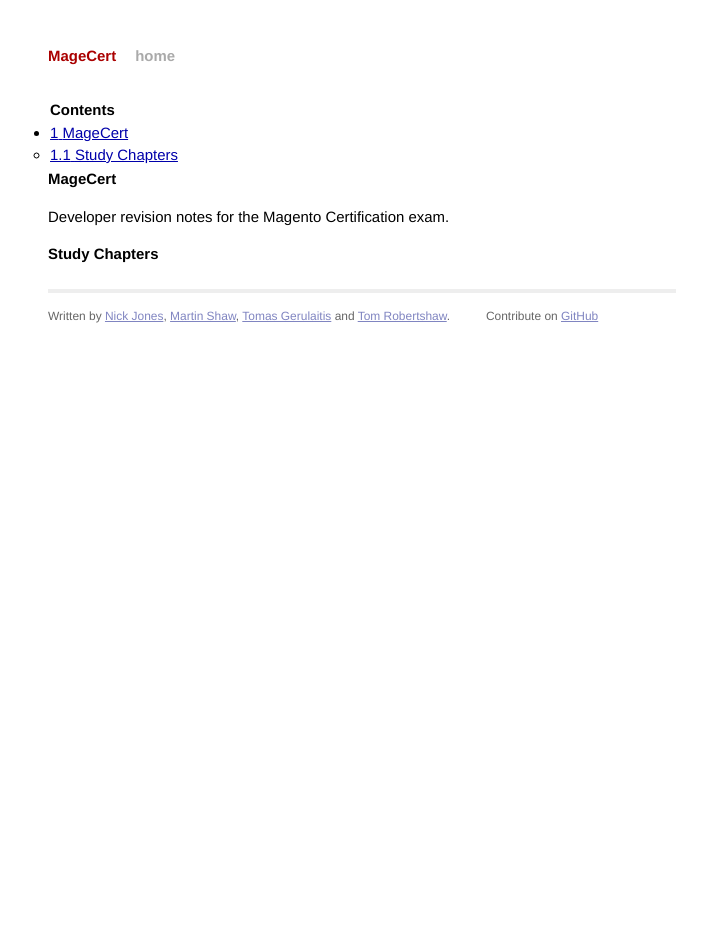
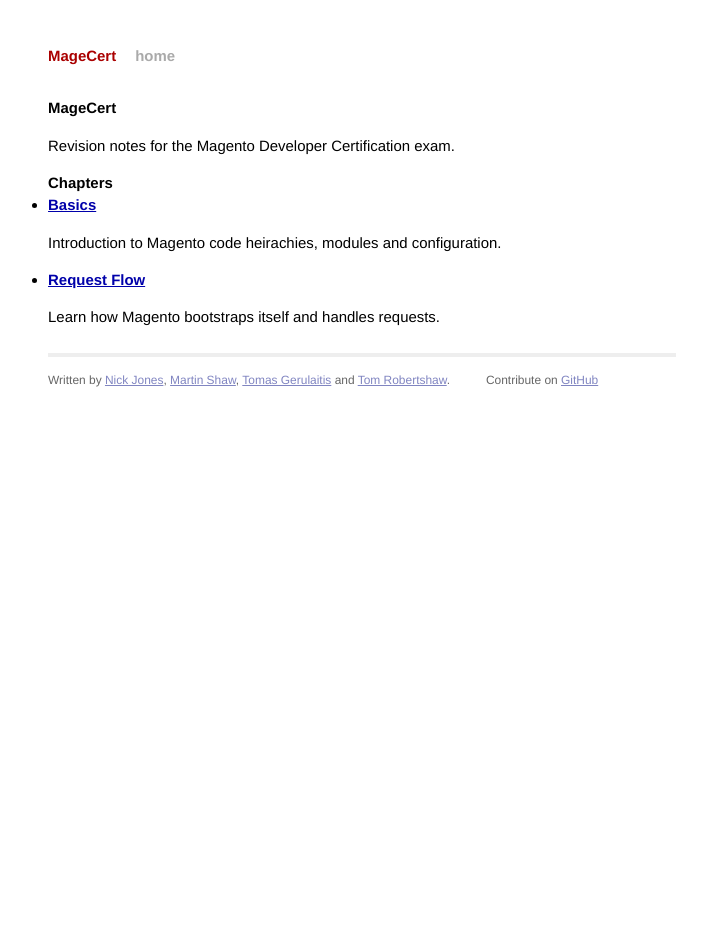
Before and after one commit to meanbee/magecert, a Jekyll site: the page built from index.html, in a window 1280 px wide. Shown: the whole page, without its empty margins (278-985 px from the left). Built offline with Jekyll 4.4.1, drawn with Linux system fonts in a browser that asks for light colours; Markdown is read by kramdown in place of the engine named in the settings.

Commit message:
Add request flow page.

```diff
--- a/index.html
+++ b/index.html
@@ -1,14 +1,25 @@
 ---
 layout: default
-title: Magento Developer Certification Study Notes
+title: Magento Developer Certification Revision Notes
+noToc: true
 ---
 
 <div id="home">
 
   <h1>MageCert</h1>
 
-  <p>Developer revision notes for the Magento Certification exam.</p>
+  <p>Revision notes for the Magento Developer Certification exam.</p>
 
-  <h2>Study Chapters</h2>
+  <h2>Chapters</h2>
 
+  <ul>
+  	<li>
+  		<h3><a href="/basics.html">Basics</a></h3>
+  		<p>Introduction to Magento code heirachies, modules and configuration.</p>
+  	</li>
+  	<li>
+  		<h3><a href="/request-flow.html">Request Flow</a></h3>
+  		<p>Learn how Magento bootstraps itself and handles requests.</p>
+  	</li>
+  </ul>
 </div>
```
Also changed, not shown: request-flow.md (added, +137 -0 lines).
